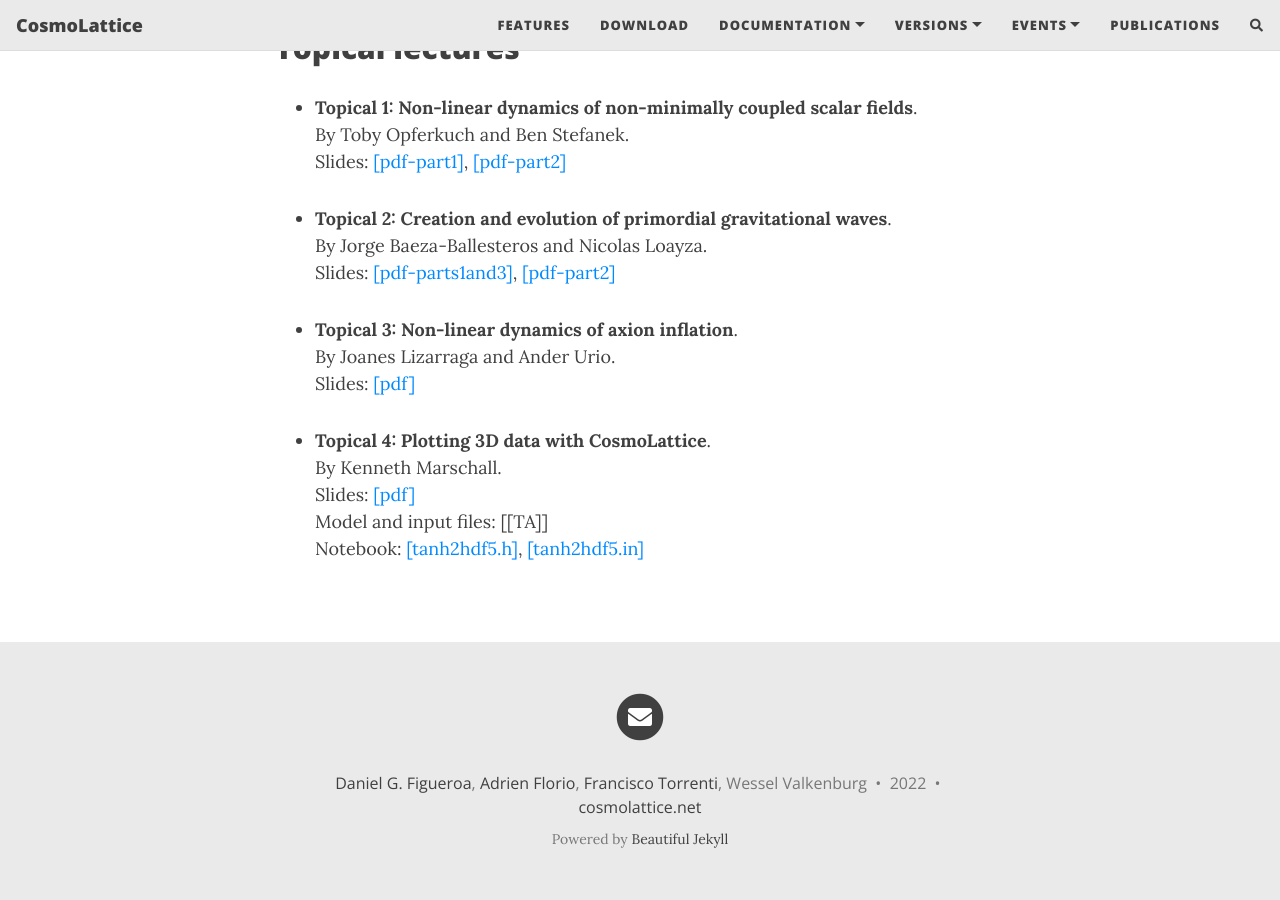
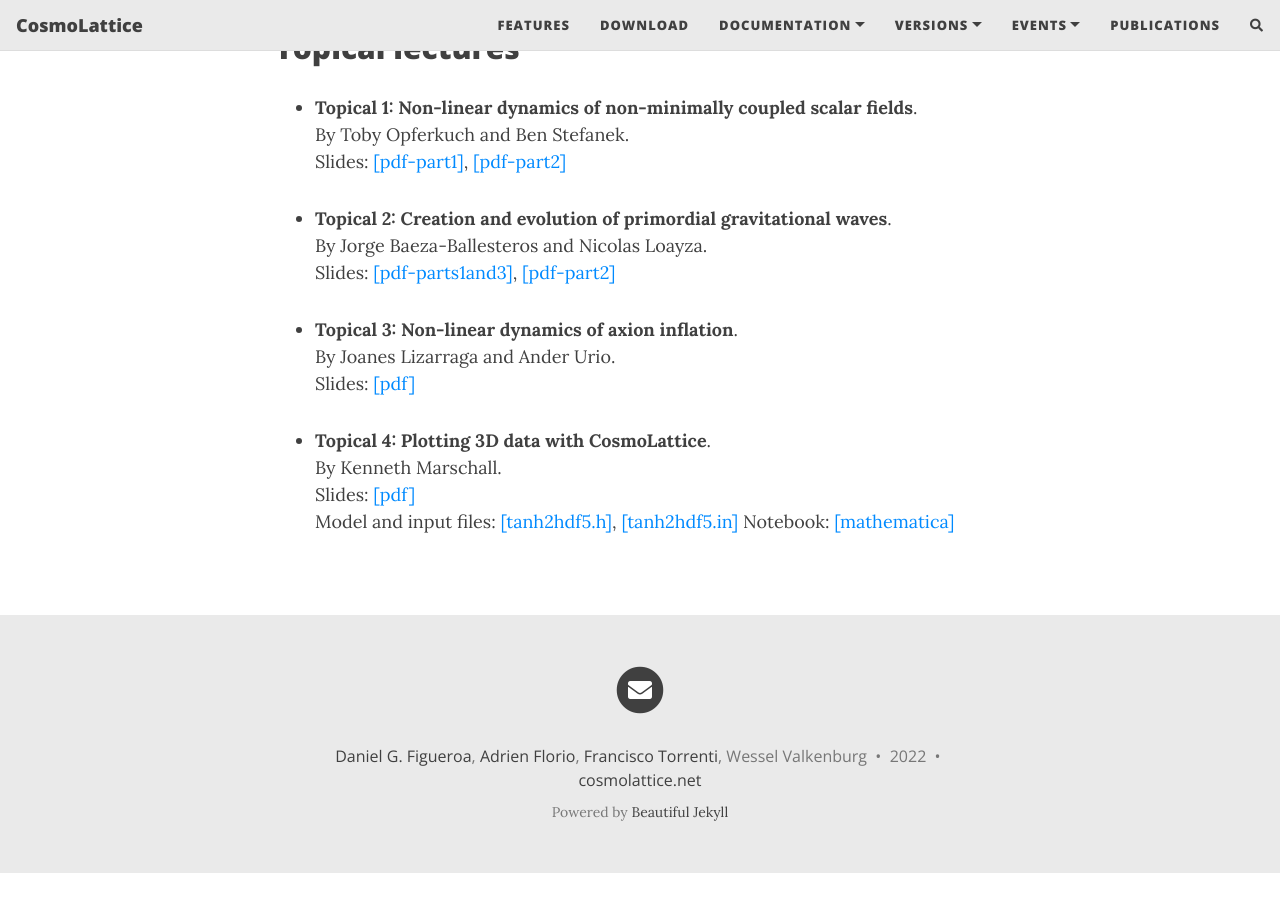
Before and after one commit to cosmolattice/cosmolatticeweb, a Jekyll site: the page built from school22material.md, in a window 1280 px wide and 900 px high, scrolled down 1503 px. Built offline with Jekyll 4.4.1, drawn with Linux system fonts in a browser that asks for light colours; nearby versions of some CDN libraries; comment, search, counter and statistics services are not loaded; after the commit the page ends 2376 px from its top, so only the background shows below that; some of the changed text lies outside the part shown.

Commit message:
Added CL School material

```diff
--- a/school22material.md
+++ b/school22material.md
@@ -22,7 +22,8 @@
    Notebooks: [[mathematica]]({{ site.url }}{{ site.baseurl }}/assets/CLschool-material/L2b-lphi4.nb){:target="_blank"} (F. Torrenti),
     	      [[python]]({{ site.url }}{{ site.baseurl }}/assets/CLschool-material/L2b-lphi4.ipynb){:target="_blank"} (A. Florio)
 
-- **Lecture 3: Evolution algorithms for ordinary differential equations**. By Adrien Florio.<br>
+- **Lecture 3: Evolution algorithms for ordinary differential equations**.<br>
+  By Adrien Florio.<br>
   Slides: [[pdf]]({{ site.url }}{{ site.baseurl }}/assets/CLschool-material/L3-Algorithms.pdf){:target="_blank"}.<br>
   Scripts: [[TimeEvolution.jl]]({{ site.url }}{{ site.baseurl }}/assets/CLschool-material/L3-TimeEvolution.jl){:target="_blank"}, [[waveeq.jl]]({{ site.url }}{{ site.baseurl }}/assets/CLschool-material/L3-waveeq.jl){:target="_blank"}
 
@@ -61,5 +62,5 @@
 - **Topical 4: Plotting 3D data with CosmoLattice**. <br>
 	By Kenneth Marschall. <br>
 	Slides: [[pdf]]({{ site.url }}{{ site.baseurl }}/assets/CLschool-material/T4-Plot3Ddata.pdf){:target="_blank"}<br>
-	Model and input files: [[TA]]<br>
-	Notebook: [[tanh2hdf5.h]]({{ site.url }}{{ site.baseurl }}/assets/CLschool-material/T4-tanh2hdf5.h){:target="_blank"}, [[tanh2hdf5.in]]({{ site.url }}{{ site.baseurl }}/assets/CLschool-material/T4-tanh2hdf5.in){:target="_blank"}
+	Model and input files: [[tanh2hdf5.h]]({{ site.url }}{{ site.baseurl }}/assets/CLschool-material/T4-tanh2hdf5.h){:target="_blank"}, [[tanh2hdf5.in]]({{ site.url }}{{ site.baseurl }}/assets/CLschool-material/T4-tanh2hdf5.in){:target="_blank"}
+	Notebook: [[mathematica]]({{ site.url }}{{ site.baseurl }}/assets/CLschool-material/T4-SnapshotPrinter.nb){:target="_blank"}
```
Also changed, not shown: 2 other files.
